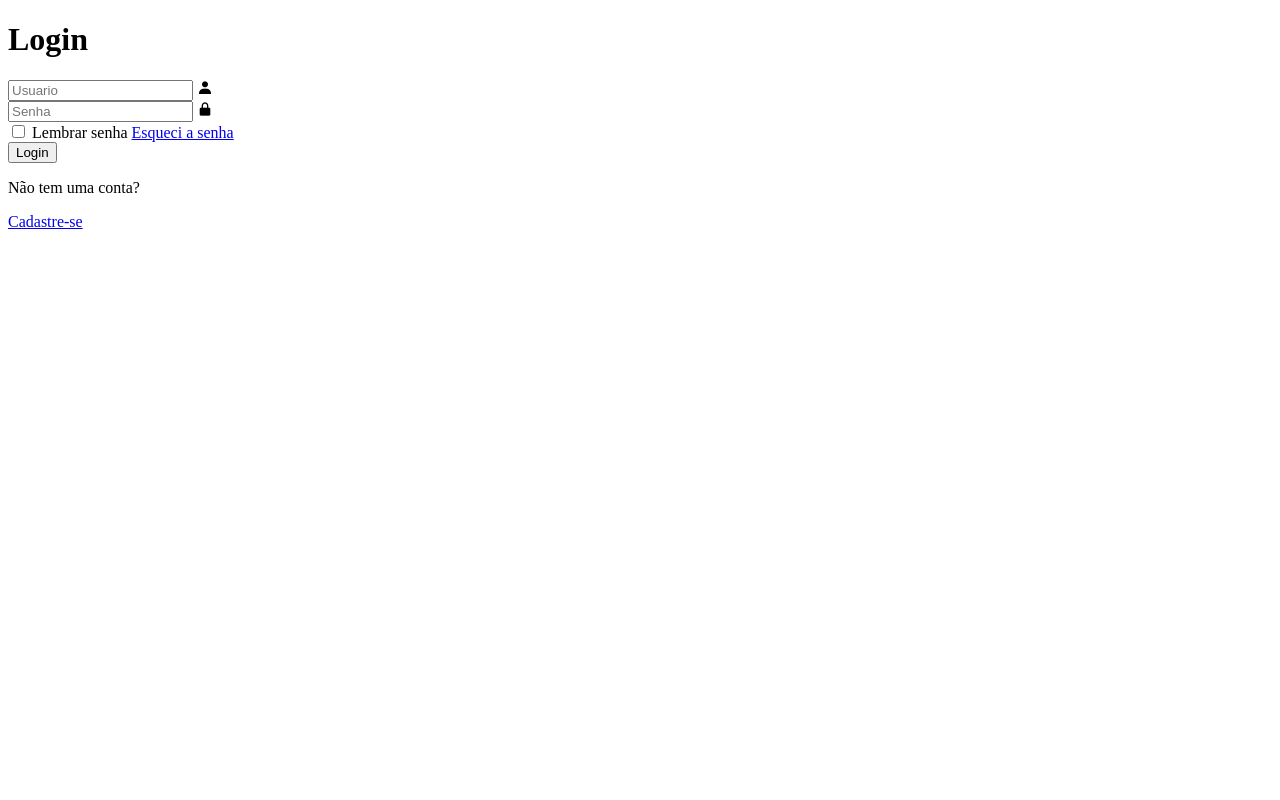
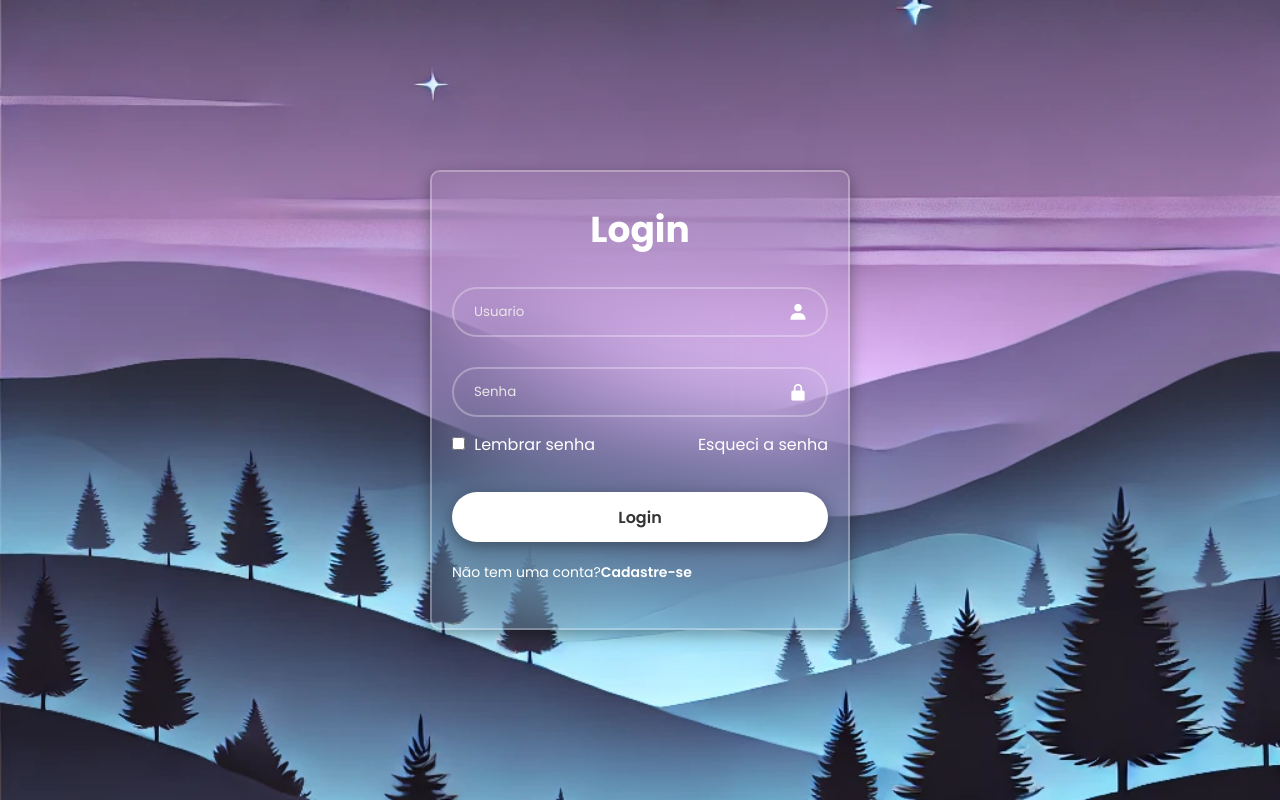
Before and after one commit to Raquel-403/tela-login, a plain HTML site: page index.html in a window 1280 px wide. Drawn offline with nearby package versions, Linux system fonts and the light colour scheme.

Commit message:
Fim-do-projeto

```diff
--- a/index.html
+++ b/index.html
@@ -6,7 +6,7 @@
    <link rel="stylesheet" href='https://unpkg.com/boxicons@2.1.4/css/boxicons.min.css'>
 
 
-   <link rel="stylesheet" href="assetes/style.css">
+   <link rel="stylesheet" href="style.css">
     <title>Tela de login</title>
 </head>
 <body>
@@ -40,7 +40,7 @@
             </div>
         </form>
 
-        <script src="assetes/index.js"></script>
+        <script src="index.js"></script>
     </main>
 
 </body>
--- /dev/null
+++ b/index.js
@@ -0,0 +1,42 @@
+document.getElementById("loginForm").addEventListener("submit", function (event) {
+    event.preventDefault(); // Impede o envio padrão do formulário
+
+    // Captura os valores dos campos
+    const email = document.getElementById("email").value.trim();
+    const password = document.getElementById("password").value.trim();
+    const rememberMe = document.getElementById("rememberMe").checked; // Verifica se a opção "lembrar senha" está marcada
+
+    // Simulação de credenciais válidas
+    const userDB = {
+        email: "test@email.com",
+        password: "123456"
+    };
+
+    // Verifica se os dados estão corretos
+    if (email === userDB.email && password === userDB.password) {
+        alert("Login realizado com sucesso!");
+
+        // Armazena no localStorage se o usuário escolheu lembrar
+        if (rememberMe) {
+            localStorage.setItem("userEmail", email);
+        } else {
+            localStorage.removeItem("userEmail");
+        }
+
+        // Redireciona para outra página após login bem-sucedido
+        window.location.href = "dashboard.html"; // Altere para a página desejada
+
+    } else {
+        alert("Usuário ou senha incorretos!");
+    }
+});
+
+// Recupera o e-mail salvo, se existir
+window.onload = function () {
+    const savedEmail = localStorage.getItem("userEmail");
+
+    if (savedEmail) {
+        document.getElementById("email").value = savedEmail;
+        document.getElementById("rememberMe").checked = true;
+    }
+};
--- /dev/null
+++ b/style.css
@@ -0,0 +1,108 @@
+@import url('https://fonts.googleapis.com/css2?family=Poppins:ital,wght@0,100;0,200;0,300;0,400;0,500;0,600;0,700;0,800;0,900;1,100;1,200;1,300;1,400;1,500;1,600;1,700;1,800;1,900&display=swap');
+
+*{
+    margin: 0;
+    padding: 0;
+    box-sizing: border-box;
+    font-family: "Poppins", serif;
+}
+body{
+    display: flex;
+    justify-content: center;
+    align-items: center;
+    min-height: 100vh;
+    background: url(img/fundo-login.webp);
+    background-size:cover;
+    background-position: center;
+}
+.container{
+    width: 420px;
+    background-color: transparent;
+    border: 2px solid rgba(255, 255, 255, .3);
+    border-radius: 10px;
+    color: #fff;
+    padding: 30px 20px;
+    box-shadow: 0px 5px 15px rgba(0, 0, 0, 0.35);
+    backdrop-filter: blur(50px);
+}
+.container h1{
+    font-size: 36px;
+    text-align: center;
+}
+.input-box{
+    position: relative;
+    width: 100%;
+    height: 50px;
+    margin: 30px 0;
+}
+.input-box input{
+    width: 100%;
+    height: 100%;
+    background-color: transparent;
+    border-radius: 40px;
+    border:  2px solid  rgba(255, 255, 255, .3);
+    outline: none;
+    color: #fff;
+    padding: 20px 45px  20px 20px;
+}
+.input-box input::placeholder{
+    color: #e9e7e7;
+}
+.input-box i{
+    position: absolute;
+    right: 20px;
+    font-size: 20px;
+    top: 50%;
+    transform: translateY(-50%);
+}
+.remenber-forgot{
+    display: flex;
+    justify-content: space-between;
+    margin: -15px 0 15px;
+}
+.remenber-forgot label input{
+    accent-color: #fff;
+    margin-right: 5px;
+}
+.remenber-forgot a{
+    text-decoration: none;
+    color: #fff;
+}
+.remenber-forgot a:hover{
+    text-decoration: underline;
+}
+.login{
+    width: 100%;
+    height: 50px;
+    background-color: #fff;
+    border: none;
+    border-radius: 40px;
+    cursor: pointer;
+    font-size: 16px;
+    color:#333;
+    font-weight: 600;
+    box-shadow: 0px 5px 15px rgba(0, 0, 0, 0.35);
+    margin-top: 20px;
+}
+.login:hover{
+    background: transparent;
+    border:  2px solid  rgba(255, 255, 255, .3);
+    color: #fff;
+    transition: 0.5s;
+
+}
+.register-link{
+    display: flex;
+    font-size: 14px;
+    text-align: center;
+    margin: 20px 0 15px;
+
+}
+.register-link a{
+    text-decoration: none;
+    color: #fff;
+    font-weight: 600;
+}
+.register-link a:hover{
+    text-decoration: underline;
+}
```
Also changed, not shown: img/fundo-login.webp (added).
